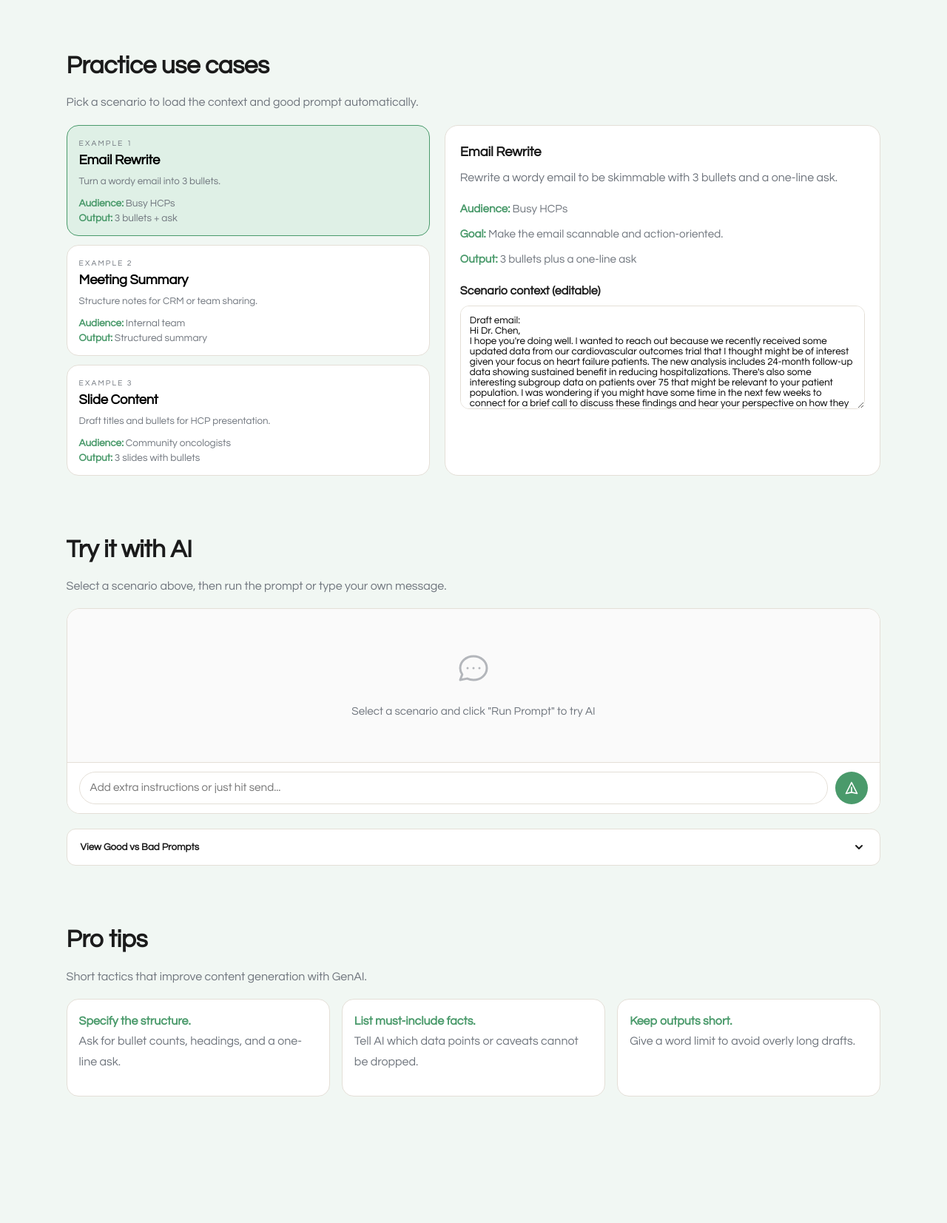
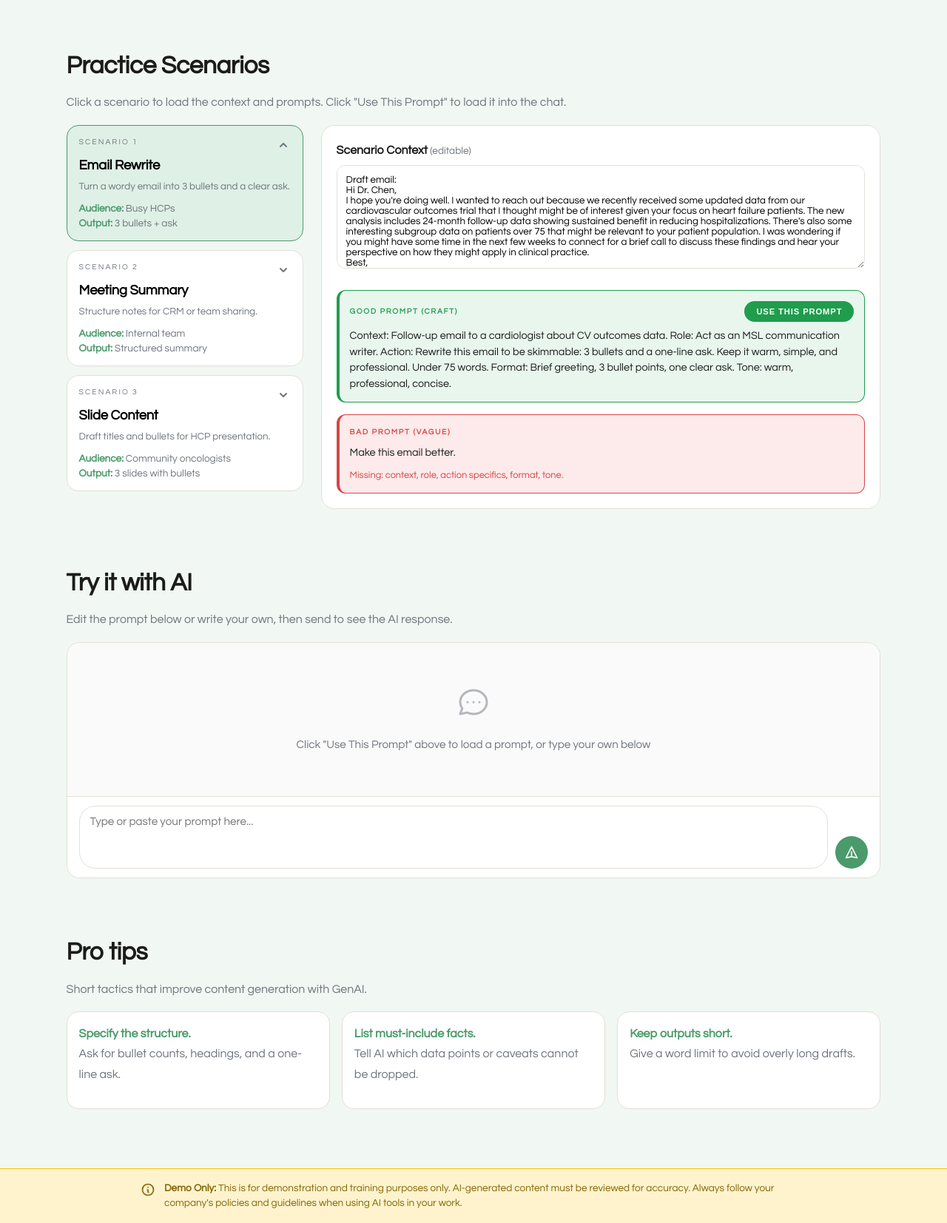
Before and after one commit to vivmuk/MAAI-conference, a website: page superpower-generate.html in a window 1280 px wide. Shown: the part 387-2040 px from the top of the page at 74% size. Before the commit the page ends 1929 px from the top, so only its background shows below. Drawn offline with Linux system fonts and the light colour scheme.

Commit message:
Refactor superpower page layout and enhance scenario interaction. Implement collapsible scenario cards for better usability, update prompt loading functionality, and improve chat input area. Add new styles for main layout and scenario cards, ensuring a responsive design. Update HTML structure for clarity and user guidance.

```diff
--- a/script.js
+++ b/script.js
@@ -17,22 +17,14 @@ function normalizeResponse(text) {
 function setupSuperpowerPage() {
   const scenarioCards = Array.from(document.querySelectorAll(".scenario-card"));
   const contextInput = document.getElementById("context-input");
-  const scenarioTitle = document.getElementById("scenario-title");
-  const scenarioSummary = document.getElementById("scenario-summary");
-  const scenarioAudience = document.getElementById("scenario-audience");
-  const scenarioGoal = document.getElementById("scenario-goal");
-  const scenarioOutput = document.getElementById("scenario-output");
+  const goodPromptText = document.getElementById("good-prompt-text");
+  const badPromptText = document.getElementById("bad-prompt-text");
+  const useGoodPrompt = document.getElementById("use-good-prompt");
 
-  // New ChatGPT-style elements
+  // ChatGPT-style elements
   const aiMessages = document.getElementById("ai-messages");
   const aiInput = document.getElementById("ai-input");
   const aiSendBtn = document.getElementById("ai-send-btn");
-  const promptToggleBtn = document.getElementById("prompt-toggle-btn");
-  const promptExpandable = document.getElementById("prompt-expandable");
-  const goodPromptText = document.getElementById("good-prompt-text");
-  const badPromptText = document.getElementById("bad-prompt-text");
-  const loadGoodPrompt = document.getElementById("load-good-prompt");
-  const copyGoodPrompt = document.getElementById("copy-good-prompt");
 
   let activeScenario = null;
   let isLoading = false;
@@ -42,13 +34,22 @@ function setupSuperpowerPage() {
     return "You are a helpful Medical Affairs AI assistant. Format all responses using short paragraphs and bullet dots (•). Do not use markdown formatting such as headers (#), bold (**), or bullet points (* or -). Keep responses clear, professional, and actionable.";
   }
 
-  function buildPrompt() {
+  function buildPromptFromInput() {
+    // Build prompt from what's in the chat input
+    return aiInput ? aiInput.value.trim() : "";
+  }
+
+  function buildFullPrompt() {
     const context = contextInput ? contextInput.value.trim() : "";
     const instruction = activeScenario ? activeScenario.good : "";
     return `Context:\n${context || "[Add context here]"}\n\nInstruction:\n${instruction}`;
   }
 
   function addAIMessage(role, content, isLoadingMsg = false) {
+    // Remove empty state if present
+    const emptyState = aiMessages.querySelector(".ai-empty-state");
+    if (emptyState) emptyState.remove();
+
     const message = document.createElement("div");
     message.className = "ai-message";
     if (isLoadingMsg) message.id = "loading-message";
@@ -92,9 +93,9 @@ function setupSuperpowerPage() {
 
   function startLoadingAnimation() {
     let seconds = 0;
-    const counter = document.querySelector(".loading-counter");
     loadingInterval = setInterval(() => {
       seconds++;
+      const counter = document.querySelector(".loading-counter");
       if (counter) counter.textContent = `${seconds}s`;
     }, 1000);
   }
@@ -106,6 +107,13 @@ function setupSuperpowerPage() {
     }
     const loadingMsg = document.getElementById("loading-message");
     if (loadingMsg) loadingMsg.remove();
+  }
+
+  function scrollToChat() {
+    const chatContainer = document.querySelector(".ai-chat-container");
+    if (chatContainer) {
+      chatContainer.scrollIntoView({ behavior: "smooth", block: "start" });
+    }
   }
 
   function setScenario(card) {
@@ -123,38 +131,44 @@ function setupSuperpowerPage() {
       bad: decodeText(card.dataset.bad),
     };
 
-    if (scenarioTitle) scenarioTitle.textContent = activeScenario.title || "";
-    if (scenarioSummary) scenarioSummary.textContent = activeScenario.summary || "";
-    if (scenarioAudience) scenarioAudience.textContent = activeScenario.audience || "";
-    if (scenarioGoal) scenarioGoal.textContent = activeScenario.goal || "";
-    if (scenarioOutput) scenarioOutput.textContent = activeScenario.output || "";
     if (contextInput) contextInput.value = activeScenario.context || "";
     if (goodPromptText) goodPromptText.textContent = activeScenario.good || "";
     if (badPromptText) badPromptText.textContent = activeScenario.bad || "";
   }
 
+  function loadPromptToInput() {
+    if (!activeScenario || !aiInput) return;
+    const fullPrompt = buildFullPrompt();
+    aiInput.value = fullPrompt;
+    // Auto-resize textarea
+    aiInput.style.height = "auto";
+    aiInput.style.height = Math.min(aiInput.scrollHeight, 200) + "px";
+    aiInput.focus();
+    scrollToChat();
+  }
+
   async function sendMessage() {
-    if (isLoading || !activeScenario) return;
+    if (isLoading) return;
 
-    const userMessage = aiInput ? aiInput.value.trim() : "";
-    let prompt = buildPrompt();
-
-    if (userMessage) {
-      prompt += `\n\nAdditional request: ${userMessage}`;
-    }
-
+    const prompt = buildPromptFromInput();
     if (!prompt.trim()) return;
 
     isLoading = true;
     if (aiSendBtn) aiSendBtn.disabled = true;
     if (aiInput) aiInput.value = "";
+    if (aiInput) {
+      aiInput.style.height = "auto";
+    }
 
     // Add user message
     addAIMessage("user", prompt);
 
-    // Add loading message initially, then replace with streaming content
-    addAIMessage("assistant", "", true);
+    // Add loading message
+    const loadingMsg = addAIMessage("assistant", "", true);
     startLoadingAnimation();
+
+    // Scroll to see the loading indicator
+    scrollToChat();
 
     try {
       const response = await fetch("/api/chat", {
@@ -168,12 +182,15 @@ function setupSuperpowerPage() {
         throw new Error(errorData.error || "AI request failed.");
       }
 
-      // Handle streaming response
+      // Stop loading animation when first chunk arrives
       stopLoadingAnimation();
 
       // Create the assistant message element for streaming content
       const assistantMsg = addAIMessage("assistant", "");
       const contentDiv = assistantMsg.querySelector(".ai-message-content");
+
+      // Scroll to the new message
+      scrollToChat();
 
       const reader = response.body.getReader();
       const decoder = new TextDecoder();
@@ -225,43 +242,30 @@ function setupSuperpowerPage() {
     }
   }
 
-  // Initialize scenarios
+  // Initialize scenarios with collapsible behavior
   if (scenarioCards.length > 0) {
     scenarioCards.forEach((card) => {
-      card.addEventListener("click", () => setScenario(card));
+      card.addEventListener("click", () => {
+        const wasActive = card.classList.contains("active");
+
+        // If clicking the same card, toggle collapse
+        if (wasActive) {
+          card.classList.toggle("collapsed");
+        } else {
+          // Collapse all others, expand this one
+          scenarioCards.forEach((c) => c.classList.add("collapsed"));
+          card.classList.remove("collapsed");
+          setScenario(card);
+        }
+      });
     });
+    // Set first scenario as active but all start expanded
     setScenario(scenarioCards[0]);
   }
 
-  // Prompt toggle button
-  if (promptToggleBtn && promptExpandable) {
-    promptToggleBtn.addEventListener("click", () => {
-      promptToggleBtn.classList.toggle("expanded");
-      promptExpandable.classList.toggle("show");
-    });
-  }
-
-  // Load good prompt button
-  if (loadGoodPrompt) {
-    loadGoodPrompt.addEventListener("click", () => {
-      sendMessage();
-    });
-  }
-
-  // Copy good prompt button
-  if (copyGoodPrompt) {
-    copyGoodPrompt.addEventListener("click", async () => {
-      const prompt = buildPrompt();
-      try {
-        await navigator.clipboard.writeText(prompt);
-        copyGoodPrompt.textContent = "Copied!";
-        setTimeout(() => {
-          copyGoodPrompt.textContent = "Copy";
-        }, 1400);
-      } catch (error) {
-        alert("Copy failed. Please copy manually.");
-      }
-    });
+  // Use good prompt button - loads prompt into chat input
+  if (useGoodPrompt) {
+    useGoodPrompt.addEventListener("click", loadPromptToInput);
   }
 
   // Send button
@@ -281,7 +285,7 @@ function setupSuperpowerPage() {
     // Auto-resize textarea
     aiInput.addEventListener("input", () => {
       aiInput.style.height = "auto";
-      aiInput.style.height = Math.min(aiInput.scrollHeight, 120) + "px";
+      aiInput.style.height = Math.min(aiInput.scrollHeight, 200) + "px";
     });
   }
 }
--- a/styles.css
+++ b/styles.css
@@ -887,3 +887,239 @@ body[data-superpower="feedback"] {
     height: 44px;
   }
 }
+
+/* New main layout: use cases left, details right */
+.main-layout {
+  display: grid;
+  grid-template-columns: 320px 1fr;
+  gap: 24px;
+  align-items: start;
+}
+
+.use-cases-column {
+  display: flex;
+  flex-direction: column;
+  gap: 12px;
+}
+
+.details-column {
+  position: sticky;
+  top: 80px;
+}
+
+.details-panel {
+  background: var(--card);
+  border-radius: var(--radius);
+  padding: 20px;
+  border: 1px solid var(--line);
+}
+
+.panel-section {
+  margin-bottom: 20px;
+}
+
+.panel-section label {
+  margin-top: 0;
+}
+
+.label-hint {
+  font-weight: 400;
+  color: var(--muted);
+  font-size: 0.85rem;
+}
+
+/* Updated scenario cards with collapse behavior */
+.scenario-card {
+  border: 1px solid var(--line);
+  border-radius: 16px;
+  padding: 16px;
+  background: var(--card);
+  text-align: left;
+  cursor: pointer;
+  transition: all 0.3s ease;
+  font-family: inherit;
+  width: 100%;
+  overflow: hidden;
+}
+
+.scenario-card:focus-visible {
+  outline: 2px solid var(--accent);
+  outline-offset: 2px;
+}
+
+.scenario-card:hover {
+  border-color: var(--accent);
+}
+
+.scenario-card.active {
+  border-color: var(--accent);
+  background: var(--accent-soft);
+}
+
+.scenario-header {
+  display: flex;
+  align-items: center;
+  justify-content: space-between;
+  margin-bottom: 8px;
+}
+
+.collapse-icon {
+  transition: transform 0.3s ease;
+  color: var(--muted);
+}
+
+.scenario-card.active .collapse-icon {
+  transform: rotate(180deg);
+}
+
+.scenario-card.collapsed .collapse-icon {
+  transform: rotate(0deg);
+}
+
+.scenario-card .scenario-desc,
+.scenario-card .scenario-meta {
+  transition: all 0.3s ease;
+  max-height: 200px;
+  opacity: 1;
+}
+
+.scenario-card.collapsed .scenario-desc,
+.scenario-card.collapsed .scenario-meta {
+  max-height: 0;
+  opacity: 0;
+  margin: 0;
+  overflow: hidden;
+}
+
+.scenario-card.collapsed {
+  padding-bottom: 12px;
+}
+
+.scenario-card.collapsed h3 {
+  margin-bottom: 0;
+}
+
+/* Prompts section in details panel */
+.prompts-section {
+  display: flex;
+  flex-direction: column;
+  gap: 16px;
+}
+
+.prompt-card-inline {
+  background: var(--card);
+  border-radius: 12px;
+  padding: 14px;
+  border: 1px solid var(--line);
+}
+
+.prompt-card-inline.good {
+  border-color: var(--good);
+  border-left: 4px solid var(--good);
+  background: var(--good-soft);
+}
+
+.prompt-card-inline.bad {
+  border-color: var(--bad);
+  border-left: 4px solid var(--bad);
+  background: var(--bad-soft);
+}
+
+.prompt-card-inline p {
+  font-size: 0.9rem;
+  margin-bottom: 0;
+  color: var(--ink);
+  line-height: 1.5;
+}
+
+.prompt-card-inline .prompt-note {
+  margin-top: 10px;
+  font-size: 0.8rem;
+}
+
+.use-prompt-btn {
+  padding: 8px 16px;
+  font-size: 0.7rem;
+  background: var(--good);
+  color: white;
+  border: none;
+  border-radius: 20px;
+  cursor: pointer;
+  font-weight: 600;
+  letter-spacing: 0.08em;
+  text-transform: uppercase;
+  transition: transform 0.2s, background 0.2s;
+  white-space: nowrap;
+}
+
+.use-prompt-btn:hover {
+  transform: translateY(-1px);
+  background: #178a42;
+}
+
+/* Disclaimer footer */
+.disclaimer-footer {
+  background: #fef3cd;
+  border-top: 1px solid #ffc107;
+  padding: 16px 7vw;
+  margin-top: 20px;
+}
+
+.disclaimer-content {
+  display: flex;
+  align-items: flex-start;
+  gap: 12px;
+  max-width: 900px;
+  margin: 0 auto;
+}
+
+.disclaimer-content svg {
+  flex-shrink: 0;
+  color: #856404;
+  margin-top: 2px;
+}
+
+.disclaimer-content p {
+  margin: 0;
+  font-size: 0.85rem;
+  color: #856404;
+  line-height: 1.5;
+}
+
+.disclaimer-content strong {
+  color: #856404;
+}
+
+/* Larger chat input area */
+.ai-input-wrapper textarea {
+  min-height: 60px;
+}
+
+/* Responsive for new layout */
+@media (max-width: 920px) {
+  .main-layout {
+    grid-template-columns: 1fr;
+  }
+
+  .details-column {
+    position: static;
+  }
+
+  .use-cases-column {
+    display: grid;
+    grid-template-columns: repeat(auto-fit, minmax(200px, 1fr));
+    gap: 12px;
+  }
+}
+
+@media (max-width: 600px) {
+  .use-cases-column {
+    grid-template-columns: 1fr;
+  }
+
+  .disclaimer-content {
+    flex-direction: column;
+    text-align: center;
+    align-items: center;
+  }
+}
--- a/superpower-generate.html
+++ b/superpower-generate.html
@@ -40,11 +40,13 @@
 
     <section class="section">
       <div class="section-heading">
-        <h2>Practice use cases</h2>
-        <p>Pick a scenario to load the context and good prompt automatically.</p>
+        <h2>Practice Scenarios</h2>
+        <p>Click a scenario to load the context and prompts. Click "Use This Prompt" to load it into the chat.</p>
       </div>
-      <div class="scenario-layout">
-        <div class="scenario-list">
+
+      <div class="main-layout">
+        <!-- Left: Collapsible Use Cases -->
+        <div class="use-cases-column">
           <button class="scenario-card" type="button"
             data-title="Email Rewrite"
             data-summary="Rewrite a wordy email to be skimmable with 3 bullets and a one-line ask."
@@ -54,14 +56,20 @@
             data-context="Draft email:\nHi Dr. Chen,\nI hope you're doing well. I wanted to reach out because we recently received some updated data from our cardiovascular outcomes trial that I thought might be of interest given your focus on heart failure patients. The new analysis includes 24-month follow-up data showing sustained benefit in reducing hospitalizations. There's also some interesting subgroup data on patients over 75 that might be relevant to your patient population. I was wondering if you might have some time in the next few weeks to connect for a brief call to discuss these findings and hear your perspective on how they might apply in clinical practice.\nBest,\nJordan"
             data-good="Context: Follow-up email to a cardiologist about CV outcomes data. Role: Act as an MSL communication writer. Action: Rewrite this email to be skimmable: 3 bullets and a one-line ask. Keep it warm, simple, and professional. Under 75 words. Format: Brief greeting, 3 bullet points, one clear ask. Tone: warm, professional, concise."
             data-bad="Make this email better.">
-            <span class="scenario-tag">Example 1</span>
+            <div class="scenario-header">
+              <span class="scenario-tag">Scenario 1</span>
+              <svg class="collapse-icon" width="20" height="20" viewBox="0 0 20 20" fill="currentColor">
+                <path fill-rule="evenodd" d="M5.293 7.293a1 1 0 011.414 0L10 10.586l3.293-3.293a1 1 0 111.414 1.414l-4 4a1 1 0 01-1.414 0l-4-4a1 1 0 010-1.414z" clip-rule="evenodd" />
+              </svg>
+            </div>
             <h3>Email Rewrite</h3>
-            <p>Turn a wordy email into 3 bullets.</p>
+            <p class="scenario-desc">Turn a wordy email into 3 bullets and a clear ask.</p>
             <div class="scenario-meta">
               <span><strong>Audience:</strong> Busy HCPs</span>
               <span><strong>Output:</strong> 3 bullets + ask</span>
             </div>
           </button>
+
           <button class="scenario-card" type="button"
             data-title="Meeting Summary"
             data-summary="Create a structured meeting summary with key insights and action items."
@@ -71,14 +79,20 @@
             data-context="Meeting notes (raw):\nMet with Dr. Williams, community oncologist, 30 min call.\nShe asked about the dosing schedule and whether we have data in elderly patients. Mentioned she's seeing more patients fail first-line therapy. Interested in our mechanism of action. Wants to see the poster from ASCO. Said she'd be open to a dinner program if the topic was practical. Asked about patient assistance programs. Follow up in 2 weeks after she reviews the poster."
             data-good="Context: KOL meeting notes that need to be formatted for CRM entry. Role: Act as a Medical Affairs documentation specialist. Action: Create a meeting summary in this format: Key Insights (3 bullets), Action Items (numbered), Follow-up Date. Tone: professional, concise."
             data-bad="Summarize this meeting.">
-            <span class="scenario-tag">Example 2</span>
+            <div class="scenario-header">
+              <span class="scenario-tag">Scenario 2</span>
+              <svg class="collapse-icon" width="20" height="20" viewBox="0 0 20 20" fill="currentColor">
+                <path fill-rule="evenodd" d="M5.293 7.293a1 1 0 011.414 0L10 10.586l3.293-3.293a1 1 0 111.414 1.414l-4 4a1 1 0 01-1.414 0l-4-4a1 1 0 010-1.414z" clip-rule="evenodd" />
+              </svg>
+            </div>
             <h3>Meeting Summary</h3>
-            <p>Structure notes for CRM or team sharing.</p>
+            <p class="scenario-desc">Structure notes for CRM or team sharing.</p>
             <div class="scenario-meta">
               <span><strong>Audience:</strong> Internal team</span>
               <span><strong>Output:</strong> Structured summary</span>
             </div>
           </button>
+
           <button class="scenario-card" type="button"
             data-title="Slide Content"
             data-summary="Draft slide titles and bullets for a presentation on efficacy data."
@@ -88,27 +102,47 @@
             data-context="Data to present:\n- Phase 3 trial in metastatic breast cancer\n- Primary endpoint: PFS improved by 5.2 months (HR 0.58)\n- ORR: 62% vs 34% for control\n- Median duration of response: 14 months\n- Most common AEs: fatigue (32%), nausea (28%), neutropenia (24%)\n- Subgroup benefit consistent across age, ECOG status\n\nAudience: Community oncologists at a regional dinner program\nFocus: Practical clinical application"
             data-good="Context: Creating slides for a dinner program with community oncologists on metastatic breast cancer data. Role: Act as a medical presentation writer. Action: Draft 3 slide titles and 3 bullets each for a presentation on this efficacy data. Audience: community oncologists. Focus: practical clinical application. Format: Slide title followed by 3 concise bullets. Tone: clinical, clear, practical."
             data-bad="Write slides about our drug.">
-            <span class="scenario-tag">Example 3</span>
+            <div class="scenario-header">
+              <span class="scenario-tag">Scenario 3</span>
+              <svg class="collapse-icon" width="20" height="20" viewBox="0 0 20 20" fill="currentColor">
+                <path fill-rule="evenodd" d="M5.293 7.293a1 1 0 011.414 0L10 10.586l3.293-3.293a1 1 0 111.414 1.414l-4 4a1 1 0 01-1.414 0l-4-4a1 1 0 010-1.414z" clip-rule="evenodd" />
+              </svg>
+            </div>
             <h3>Slide Content</h3>
-            <p>Draft titles and bullets for HCP presentation.</p>
+            <p class="scenario-desc">Draft titles and bullets for HCP presentation.</p>
             <div class="scenario-meta">
               <span><strong>Audience:</strong> Community oncologists</span>
               <span><strong>Output:</strong> 3 slides with bullets</span>
             </div>
           </button>
         </div>
-        <div class="scenario-panel">
-          <div class="panel-header">
-            <h3 id="scenario-title"></h3>
-            <p id="scenario-summary"></p>
+
+        <!-- Right: Context + Prompts Panel -->
+        <div class="details-column">
+          <div class="details-panel">
+            <div class="panel-section">
+              <label for="context-input">Scenario Context <span class="label-hint">(editable)</span></label>
+              <textarea id="context-input" rows="6"></textarea>
+            </div>
+
+            <div class="prompts-section">
+              <div class="prompt-card-inline good">
+                <div class="prompt-card-header">
+                  <span class="prompt-label good">Good Prompt (CRAFT)</span>
+                  <button class="use-prompt-btn" id="use-good-prompt" type="button">Use This Prompt</button>
+                </div>
+                <p id="good-prompt-text"></p>
+              </div>
+
+              <div class="prompt-card-inline bad">
+                <div class="prompt-card-header">
+                  <span class="prompt-label bad">Bad Prompt (vague)</span>
+                </div>
+                <p id="bad-prompt-text"></p>
+                <p class="prompt-note bad">Missing: context, role, action specifics, format, tone.</p>
+              </div>
+            </div>
           </div>
-          <div class="panel-details">
-            <div><strong>Audience:</strong> <span id="scenario-audience"></span></div>
-            <div><strong>Goal:</strong> <span id="scenario-goal"></span></div>
-            <div><strong>Output:</strong> <span id="scenario-output"></span></div>
-          </div>
-          <label for="context-input">Scenario context (editable)</label>
-          <textarea id="context-input"></textarea>
         </div>
       </div>
     </section>
@@ -116,7 +150,7 @@
     <section class="section">
       <div class="section-heading">
         <h2>Try it with AI</h2>
-        <p>Select a scenario above, then run the prompt or type your own message.</p>
+        <p>Edit the prompt below or write your own, then send to see the AI response.</p>
       </div>
 
       <div class="ai-chat-container">
@@ -125,45 +159,17 @@
             <svg xmlns="http://www.w3.org/2000/svg" fill="none" viewBox="0 0 24 24" stroke="currentColor">
               <path stroke-linecap="round" stroke-linejoin="round" stroke-width="1.5" d="M8 12h.01M12 12h.01M16 12h.01M21 12c0 4.418-4.03 8-9 8a9.863 9.863 0 01-4.255-.949L3 20l1.395-3.72C3.512 15.042 3 13.574 3 12c0-4.418 4.03-8 9-8s9 3.582 9 8z" />
             </svg>
-            <p>Select a scenario and click "Run Prompt" to try AI</p>
+            <p>Click "Use This Prompt" above to load a prompt, or type your own below</p>
           </div>
         </div>
         <div class="ai-chat-input-area">
           <div class="ai-input-wrapper">
-            <textarea id="ai-input" placeholder="Add extra instructions or just hit send..." rows="1"></textarea>
+            <textarea id="ai-input" placeholder="Type or paste your prompt here..." rows="3"></textarea>
             <button class="ai-send-btn" id="ai-send-btn" type="button">
               <svg xmlns="http://www.w3.org/2000/svg" fill="none" viewBox="0 0 24 24" stroke="currentColor">
                 <path stroke-linecap="round" stroke-linejoin="round" stroke-width="2" d="M12 19l9 2-9-18-9 18 9-2zm0 0v-8" />
               </svg>
             </button>
-          </div>
-        </div>
-      </div>
-
-      <div class="prompt-toggle-section">
-        <button class="prompt-toggle-btn" id="prompt-toggle-btn" type="button">
-          <span>View Good vs Bad Prompts</span>
-          <svg class="toggle-icon" width="20" height="20" viewBox="0 0 20 20" fill="currentColor">
-            <path fill-rule="evenodd" d="M5.293 7.293a1 1 0 011.414 0L10 10.586l3.293-3.293a1 1 0 111.414 1.414l-4 4a1 1 0 01-1.414 0l-4-4a1 1 0 010-1.414z" clip-rule="evenodd" />
-          </svg>
-        </button>
-        <div class="prompt-expandable" id="prompt-expandable">
-          <div class="prompt-card-compact good">
-            <div class="prompt-card-header">
-              <span class="prompt-label good">Good prompt (CRAFT)</span>
-              <div>
-                <button class="load-prompt-btn" id="load-good-prompt" type="button">Run Prompt</button>
-                <button class="btn ghost" id="copy-good-prompt" type="button" style="margin-left:8px;padding:8px 12px;font-size:0.65rem;">Copy</button>
-              </div>
-            </div>
-            <p id="good-prompt-text"></p>
-          </div>
-          <div class="prompt-card-compact bad">
-            <div class="prompt-card-header">
-              <span class="prompt-label bad">Bad prompt (vague)</span>
-            </div>
-            <p id="bad-prompt-text"></p>
-            <p class="prompt-note bad" style="margin:0;font-size:0.8rem;">Missing: context, role, action specifics, format, tone.</p>
           </div>
         </div>
       </div>
@@ -189,6 +195,15 @@
         </div>
       </div>
     </section>
+
+    <footer class="disclaimer-footer">
+      <div class="disclaimer-content">
+        <svg xmlns="http://www.w3.org/2000/svg" fill="none" viewBox="0 0 24 24" stroke="currentColor" width="20" height="20">
+          <path stroke-linecap="round" stroke-linejoin="round" stroke-width="2" d="M13 16h-1v-4h-1m1-4h.01M21 12a9 9 0 11-18 0 9 9 0 0118 0z" />
+        </svg>
+        <p><strong>Demo Only:</strong> This is for demonstration and training purposes only. AI-generated content must be reviewed for accuracy. Always follow your company's policies and guidelines when using AI tools in your work.</p>
+      </div>
+    </footer>
   </div>
 
   <script src="script.js"></script>
```
